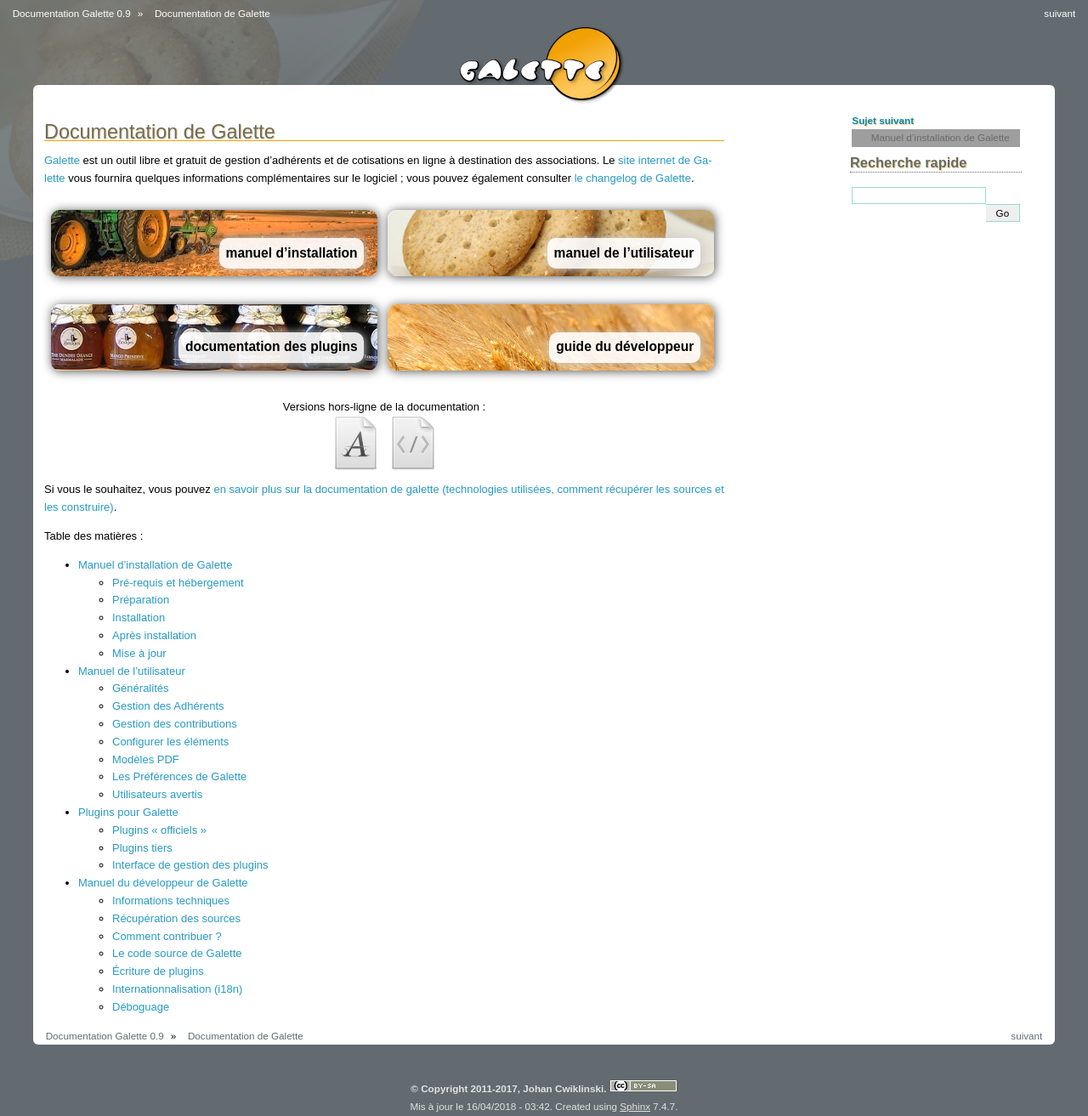
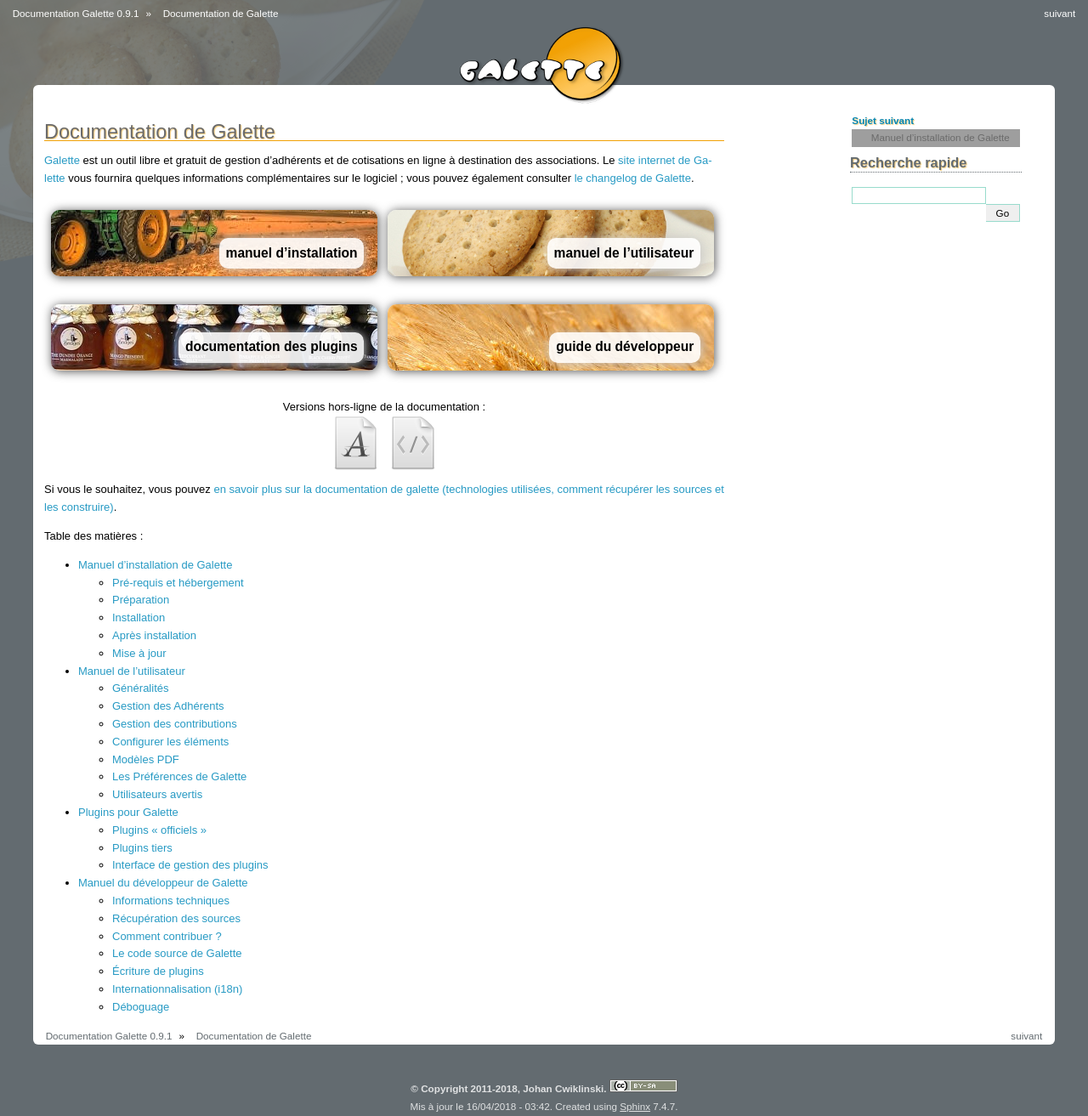
Before and after one commit to galette/galettedoc, a Sphinx documentation site: the page built from source/index.rst, in a window 1280 px wide. Shown: the whole page at 85% size. Built offline with Sphinx 7.4.7, drawn with Linux system fonts in a browser that asks for light colours; grey boxes are pictures that could not be loaded.

Commit message:
Bump version and year

```diff
--- a/source/conf.py
+++ b/source/conf.py
@@ -43,16 +43,16 @@
 
 # General information about the project.
 project = u'Galette'
-copyright = u'2011-2017, Johan Cwiklinski'
+copyright = u'2011-2018, Johan Cwiklinski'
 
 # The version info for the project you're documenting, acts as replacement for
 # |version| and |release|, also used in various other places throughout the
 # built documents.
 #
 # The short X.Y version.
-version = '0.9'
+version = '0.9.1'
 # The full version, including alpha/beta/rc tags.
-release = '0.9'
+release = '0.9.1'
 
 # The language for content autogenerated by Sphinx. Refer to documentation
 # for a list of supported languages.
```
